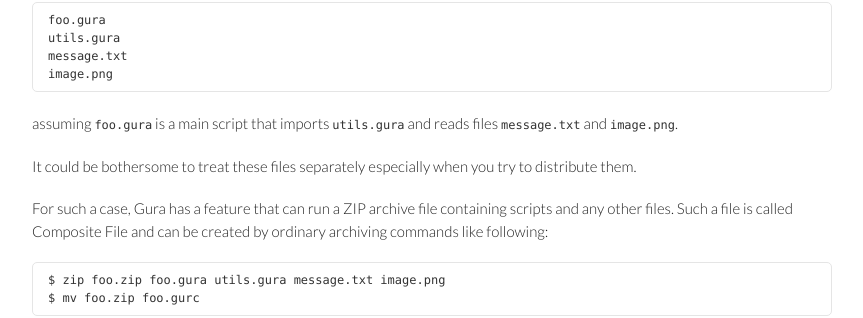
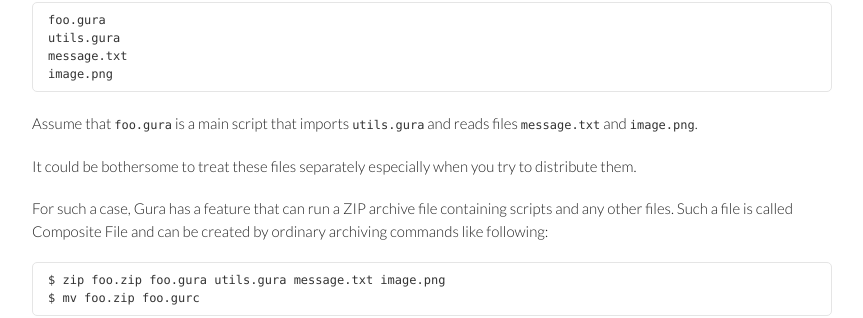
Before and after one commit to rudidude86/gura-lang.github.io, a Jekyll site: the page built from documents/Launch-Program.md, in a window 1280 px wide and 900 px high, scrolled down 1779 px. Shown: the part 146-464 px from the top of the window, without its empty margins (208-1071 px from the left). Built offline with Jekyll 4.4.1, drawn with Linux system fonts in a browser that asks for light colours; Markdown is read by kramdown in place of the engine named in the settings.

Commit message:
updated document

```diff
--- a/documents/Launch-Program.md
+++ b/documents/Launch-Program.md
@@ -104,7 +104,7 @@ Consider an application that has following files:
     message.txt
     image.png
 
-assuming `foo.gura` is a main script that imports `utils.gura`
+Assume that `foo.gura` is a main script that imports `utils.gura`
 and reads files `message.txt` and `image.png`.
 
 It could be bothersome to treat these files separately
```
